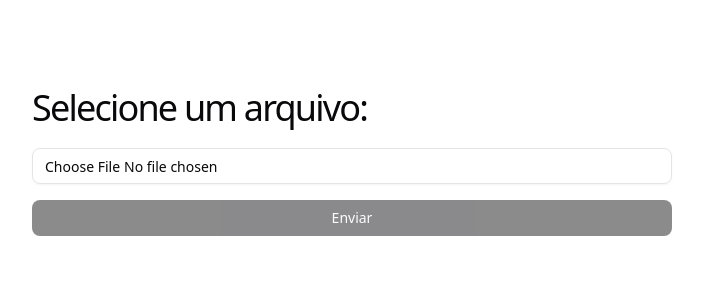
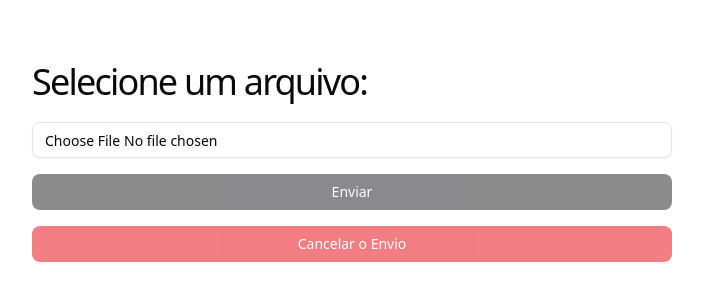
Before and after one commit to nivaldoandrade/aws-s3-multipart-uploader-demo, a React app in the folder frontend/: page / in a window 1280 px wide. Shown: the part 238-538 px from the top of the page, without its empty margins (288-991 px from the left). Built offline with nearby package versions, Linux system fonts and the light colour scheme; no server answers; the HTML template or start-up script is replaced by a standard one.

Commit message:
feat(frontend): implement upload cancellation support

```diff
--- a/frontend/eslint.config.js
+++ b/frontend/eslint.config.js
@@ -57,6 +57,7 @@ export default defineConfig([
         'warn',
         { allowConstantExport: true },
       ],
+      '@typescript-eslint/no-explicit-any': 'off',
     },
   },
 ]);
--- a/frontend/src/App.tsx
+++ b/frontend/src/App.tsx
@@ -1,5 +1,5 @@
 import { Loader2Icon } from 'lucide-react';
-import { useState, useTransition, type ChangeEvent } from 'react';
+import { useRef, useState, useTransition, type ChangeEvent } from 'react';
 import { toast } from 'sonner';
 import { Button } from './components/ui/button';
 import { Input } from './components/ui/input';
@@ -16,11 +16,26 @@ function App() {
   const [progress, setProgress] = useState(0);
   const [selectedFile, setSelectedFile] = useState<File>();
 
+  const fileInputRef = useRef<HTMLInputElement>(null);
+  const abortRef = useRef<AbortController | null>(null);
+
   function handleFileChange(event: ChangeEvent<HTMLInputElement>) {
     if (event.target.files && event.target.files.length > 0) {
       setProgress(0);
       setSelectedFile(event.target.files[0]);
     }
+  }
+
+  function handleCancelUpload() {
+    if (fileInputRef.current) {
+      fileInputRef.current.value = '';
+    }
+
+    if (abortRef.current) {
+      abortRef.current.abort();
+    }
+    setSelectedFile(undefined);
+    setProgress(0);
   }
 
   function handleUpload(event: React.FormEvent<HTMLFormElement>) {
@@ -31,6 +46,9 @@ function App() {
         toast.error('Selecione um arquivo antes de enviar.');
         return;
       }
+
+      const controller = new AbortController();
+      abortRef.current = controller;
 
       const chunksSize = calculateChunkSize(selectedFile.size);
       const totalChunks = Math.ceil(selectedFile.size / chunksSize);
@@ -67,6 +85,7 @@ function App() {
               fileSize: selectedFile.size,
               partNumber,
               uploadedBytesByPart,
+              abortSignal: controller.signal,
               onProgress(percent) {
                 setProgress(percent);
               },
@@ -88,12 +107,20 @@ function App() {
 
         setProgress(100);
         toast.success('Upload concluído com sucesso!');
-      } catch {
+      } catch (error: any) {
         if (key && uploadId && bucketName) {
           await abortMPU({ bucketName, key, uploadId });
         }
 
-        toast.error('Ocorreu um error durante o upload. Tente novamente.');
+        if (error.name === 'CanceledError') {
+          return;
+        }
+
+        toast.error(
+          'Ocorreu um error durante o upload. Tente novamente.',
+        );
+      } finally {
+        abortRef.current = null;
       }
     });
   }
@@ -109,6 +136,7 @@ function App() {
           </h1>
           <form className='space-y-4 mt-5' onSubmit={handleUpload}>
             <Input
+              ref={fileInputRef}
               className='cursor-pointer'
               type='file'
               onChange={handleFileChange}
@@ -125,6 +153,15 @@ function App() {
               {isLoading && <Loader2Icon className='size-5 animate-spin' />}
               Enviar
             </Button>
+            <Button
+              className='w-full cursor-pointer'
+              type='button'
+              variant='destructive'
+              disabled={!selectedFile || isLoading}
+              onClick={handleCancelUpload}
+            >
+              Cancelar o Envio
+            </Button>
           </form>
         </div>
       </div>
--- a/frontend/src/services/uploadChunk.ts
+++ b/frontend/src/services/uploadChunk.ts
@@ -8,13 +8,15 @@ interface IUploadChunkParams {
   partNumber: number;
   fileSize: number;
   uploadedBytesByPart: Map<number, number>;
+  abortSignal: AbortSignal;
   onProgress: (percent: number) => void;
 }
-export async function uploadChunk({ chunk, url, maxRetry = 3, partNumber, fileSize, uploadedBytesByPart, onProgress }: IUploadChunkParams) {
+export async function uploadChunk({ chunk, url, maxRetry = 3, partNumber, fileSize, uploadedBytesByPart, abortSignal, onProgress }: IUploadChunkParams) {
   try {
     const { headers } = await axios
       .put<null, { headers: { etag: string } }>(url, chunk,
         {
+          signal: abortSignal,
           onUploadProgress({ loaded }) {
 
             const previousLoaded = uploadedBytesByPart.get(partNumber) ?? 0;
@@ -44,6 +46,7 @@ export async function uploadChunk({ chunk, url, maxRetry = 3, partNumber, fileSi
         onProgress,
         partNumber,
         uploadedBytesByPart,
+        abortSignal,
         maxRetry: maxRetry - 1,
       });
     }
```
